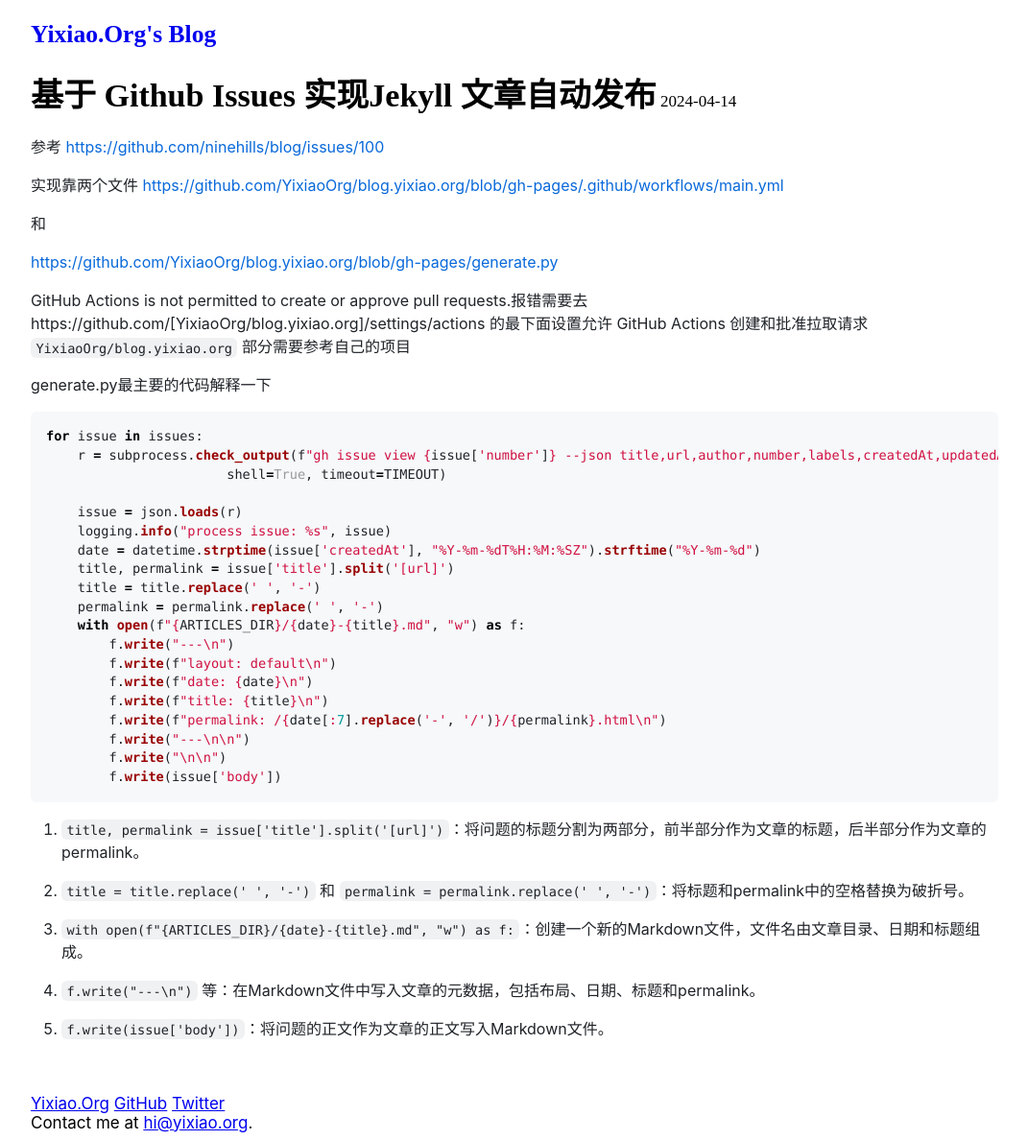
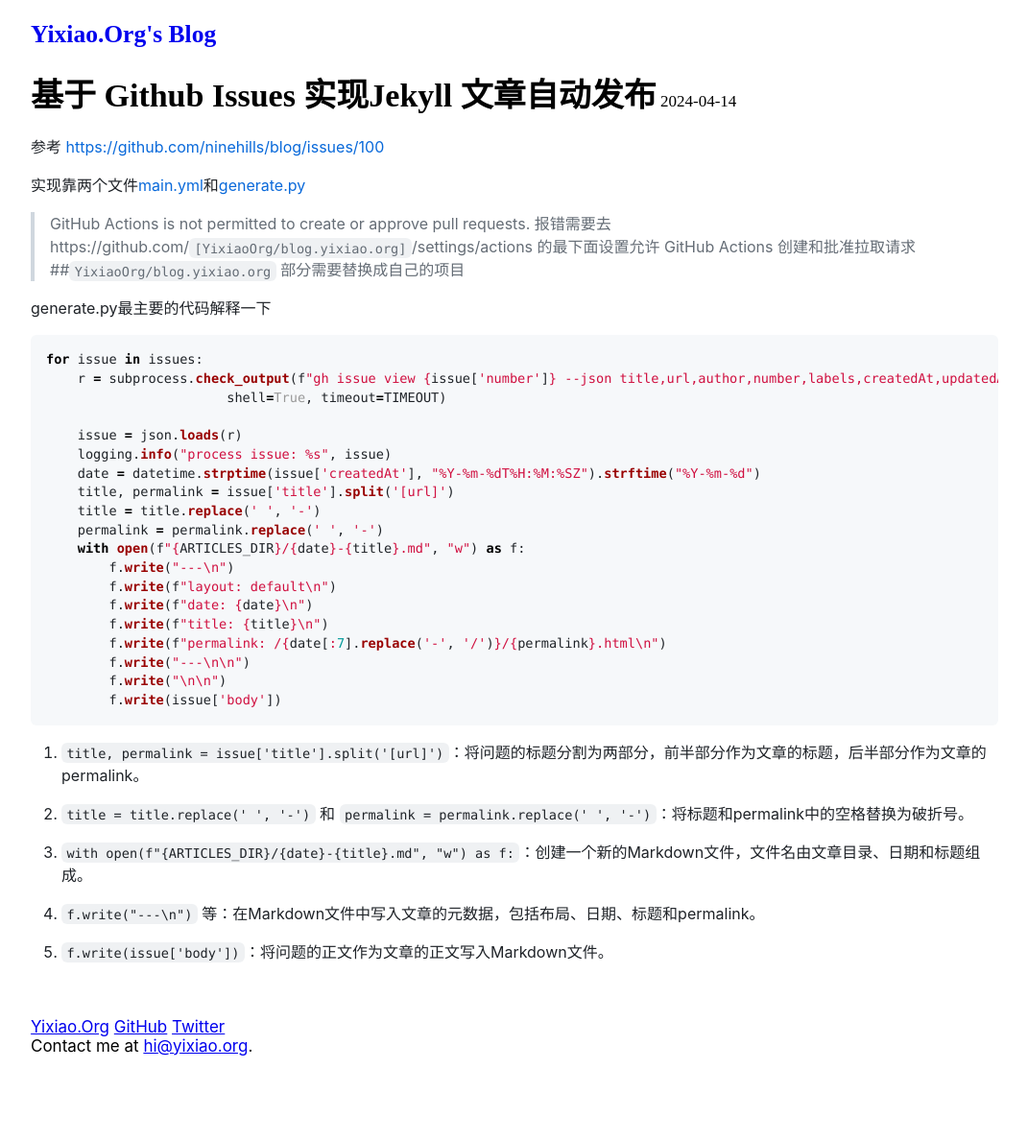
Before and after one commit to YixiaoOrg/blog.yixiao.org, a Jekyll site: the page built from _posts/2024-04-14-基于 Github Issues 实现Jekyll 文章自动发布.md, in a window 1280 px wide. Shown: the whole page at 96% size, without its empty margins (6-1077 px from the left). Built offline with Jekyll 4.4.1, drawn with Linux system fonts in a browser that asks for light colours; comment, search, counter and statistics services are not loaded; after the commit the page ends 1108 px from its top, so only the background shows below that.

Commit message:
[create-pull-request] automated change

```diff
--- a/_posts/2024-04-14-基于 Github Issues 实现Jekyll 文章自动发布.md
+++ b/_posts/2024-04-14-基于 Github Issues 实现Jekyll 文章自动发布.md
@@ -9,15 +9,12 @@ permalink: /2024/04/issue-to-Jekyll.html
 
 参考 [https://github.com/ninehills/blog/issues/100](https://github.com/ninehills/blog/issues/100)
 
-实现靠两个文件
-[https://github.com/YixiaoOrg/blog.yixiao.org/blob/gh-pages/.github/workflows/main.yml](https://github.com/YixiaoOrg/blog.yixiao.org/blob/gh-pages/.github/workflows/main.yml)
+实现靠两个文件[main.yml](https://github.com/YixiaoOrg/blog.yixiao.org/blob/gh-pages/.github/workflows/main.yml)和[generate.py](https://github.com/YixiaoOrg/blog.yixiao.org/blob/gh-pages/generate.py)
 
-和
-
-[https://github.com/YixiaoOrg/blog.yixiao.org/blob/gh-pages/generate.py](https://github.com/YixiaoOrg/blog.yixiao.org/blob/gh-pages/generate.py)
-
-GitHub Actions is not permitted to create or approve pull requests.报错需要去https://github.com/[YixiaoOrg/blog.yixiao.org]/settings/actions 的最下面设置允许 GitHub Actions 创建和批准拉取请求
-`YixiaoOrg/blog.yixiao.org` 部分需要参考自己的项目
+> GitHub Actions is not permitted to create or approve pull requests.
+> 报错需要去https://github.com/`[YixiaoOrg/blog.yixiao.org]`/settings/actions
+>  的最下面设置允许 GitHub Actions 创建和批准拉取请求
+> ##`YixiaoOrg/blog.yixiao.org` 部分需要替换成自己的项目
 
 
 generate.py最主要的代码解释一下
```
